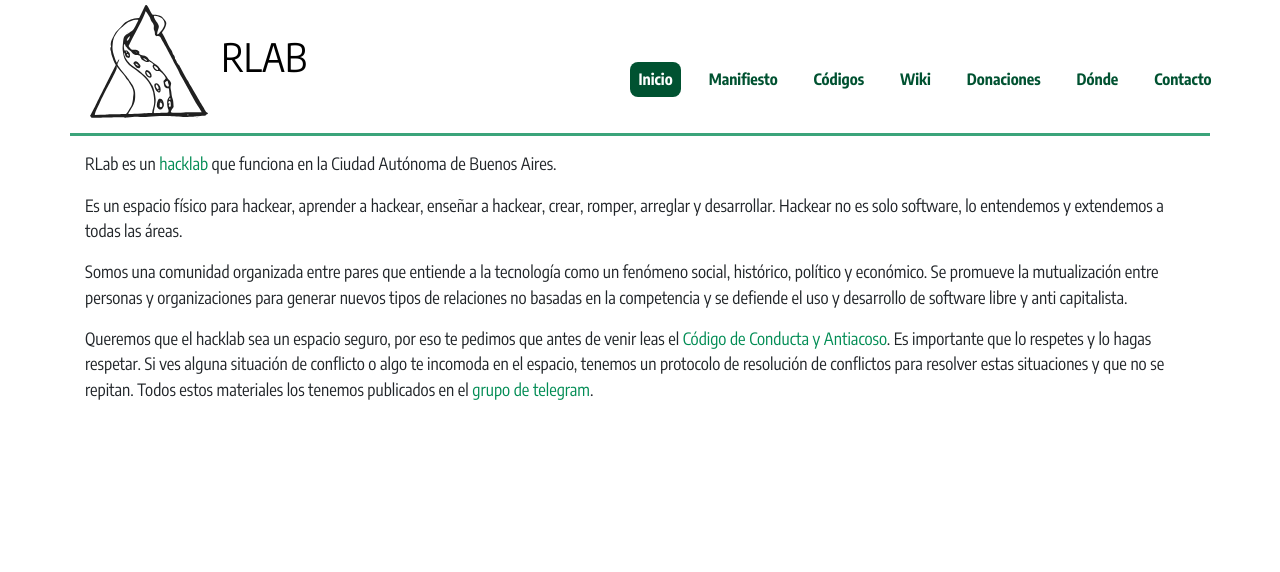
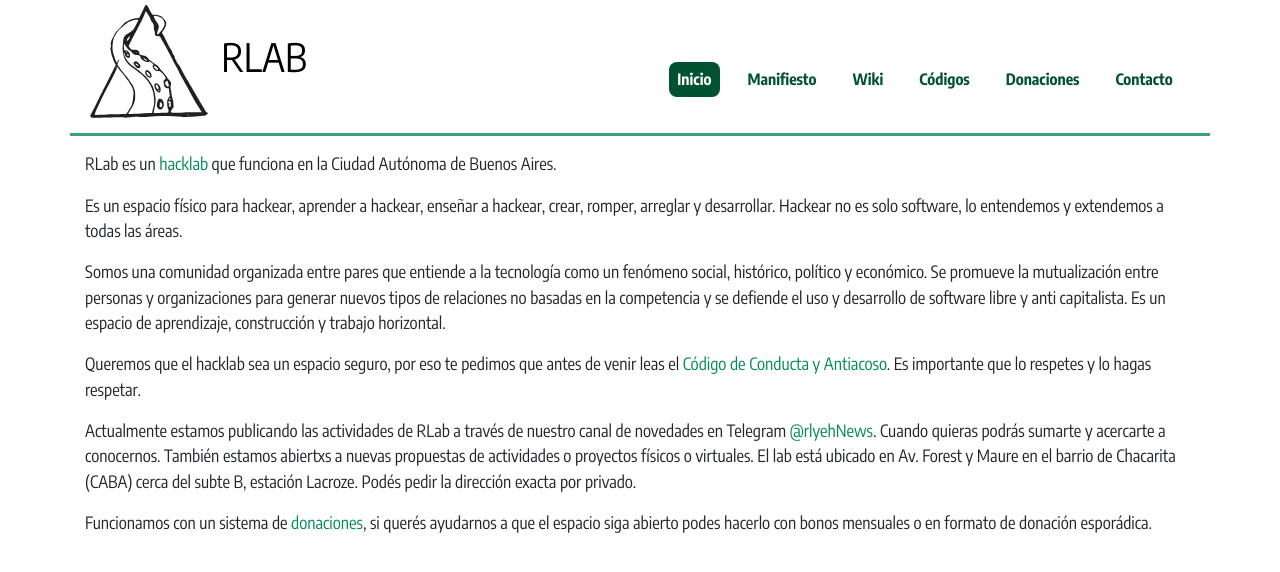
Before and after one commit to rlyehlab/rlab.be, a Jekyll site: the page built from index.md, in a window 1280 px wide. Shown: the top 572 px of the page. Built offline with Jekyll 4.4.1, drawn with Linux system fonts in a browser that asks for light colours.

Commit message:
modificaciones varias (-covid, -resolucion conflictos, -domina, menú donde->home, wiki->externo, +nueva ubicación)

```diff
--- a/index.md
+++ b/index.md
@@ -17,11 +17,19 @@ fenómeno social, histórico, político y económico. Se promueve la mutualizaci
 entre personas y organizaciones para generar nuevos tipos de relaciones no
 basadas en la competencia y se defiende el uso y desarrollo de software libre y
 anti capitalista.
+Es un espacio de aprendizaje, construcción y trabajo horizontal.
 
 Queremos que el hacklab sea un espacio seguro, por eso te pedimos que antes de venir
 leas el [Código de Conducta y Antiacoso](/codigos).
-Es importante que lo respetes y lo hagas respetar. Si ves alguna situación de
-conflicto o algo te incomoda en el espacio, tenemos un
-protocolo de resolución de conflictos
-para resolver estas situaciones y que no se repitan.
-Todos estos materiales los tenemos publicados en el [grupo de telegram](/contacto/).
+Es importante que lo respetes y lo hagas respetar.
+
+Actualmente estamos publicando las actividades de RLab a través de nuestro canal de novedades
+en Telegram [@rlyehNews](https://t.me/rlyehNews).
+Cuando quieras podrás
+sumarte y acercarte a conocernos. También estamos abiertxs a nuevas propuestas
+de actividades o proyectos físicos o virtuales.
+El lab está ubicado en Av. Forest y Maure en el barrio de Chacarita (CABA) cerca
+del subte B, estación Lacroze. Podés pedir la dirección exacta por privado.
+
+Funcionamos con un sistema de [donaciones](/donaciones/), si querés ayudarnos a que el
+espacio siga abierto podes hacerlo con bonos mensuales o en formato de donación esporádica.
```
Also changed, not shown: codigos.md (+1 -3 lines), como-llegar.md (deleted, +0 -21 lines), donaciones.md (+0 -15 lines), wiki.md (+2 -1 lines).
